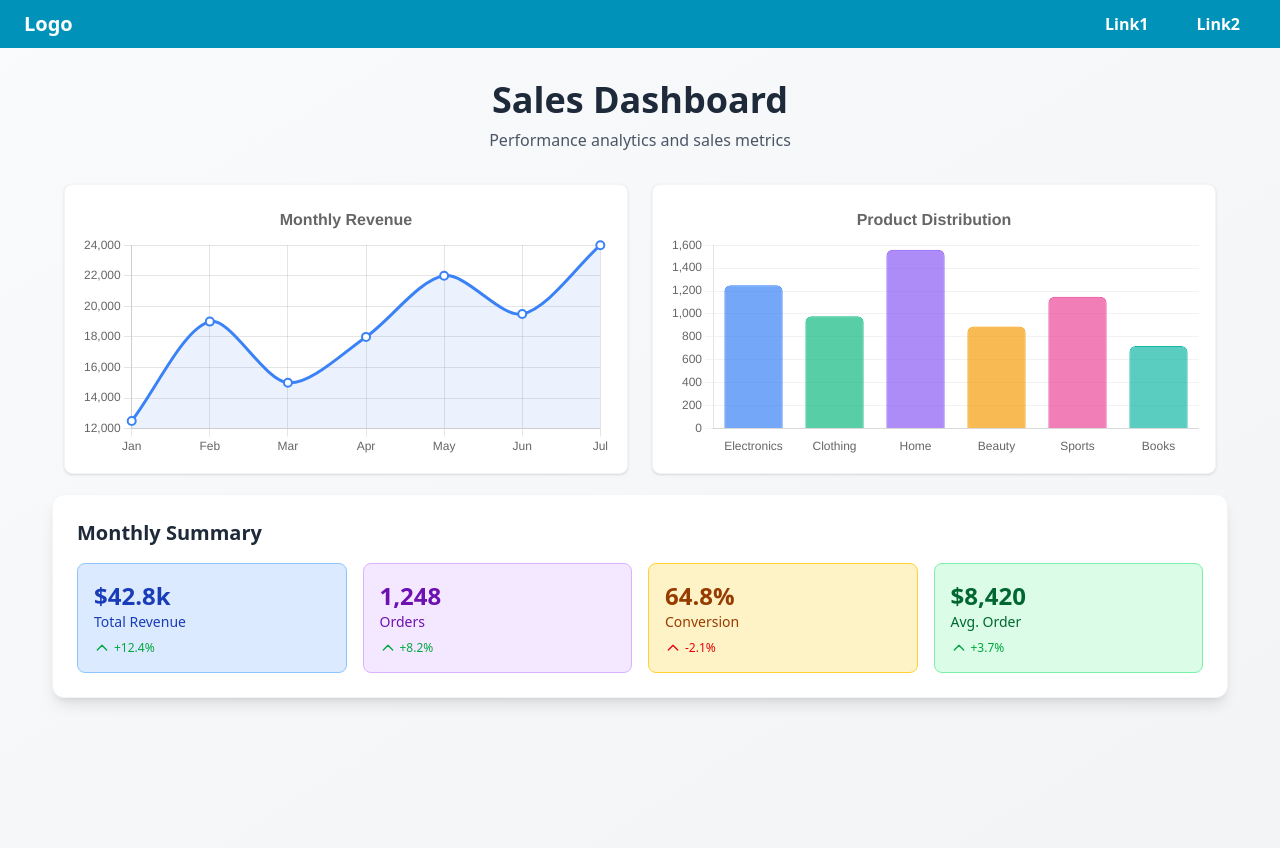
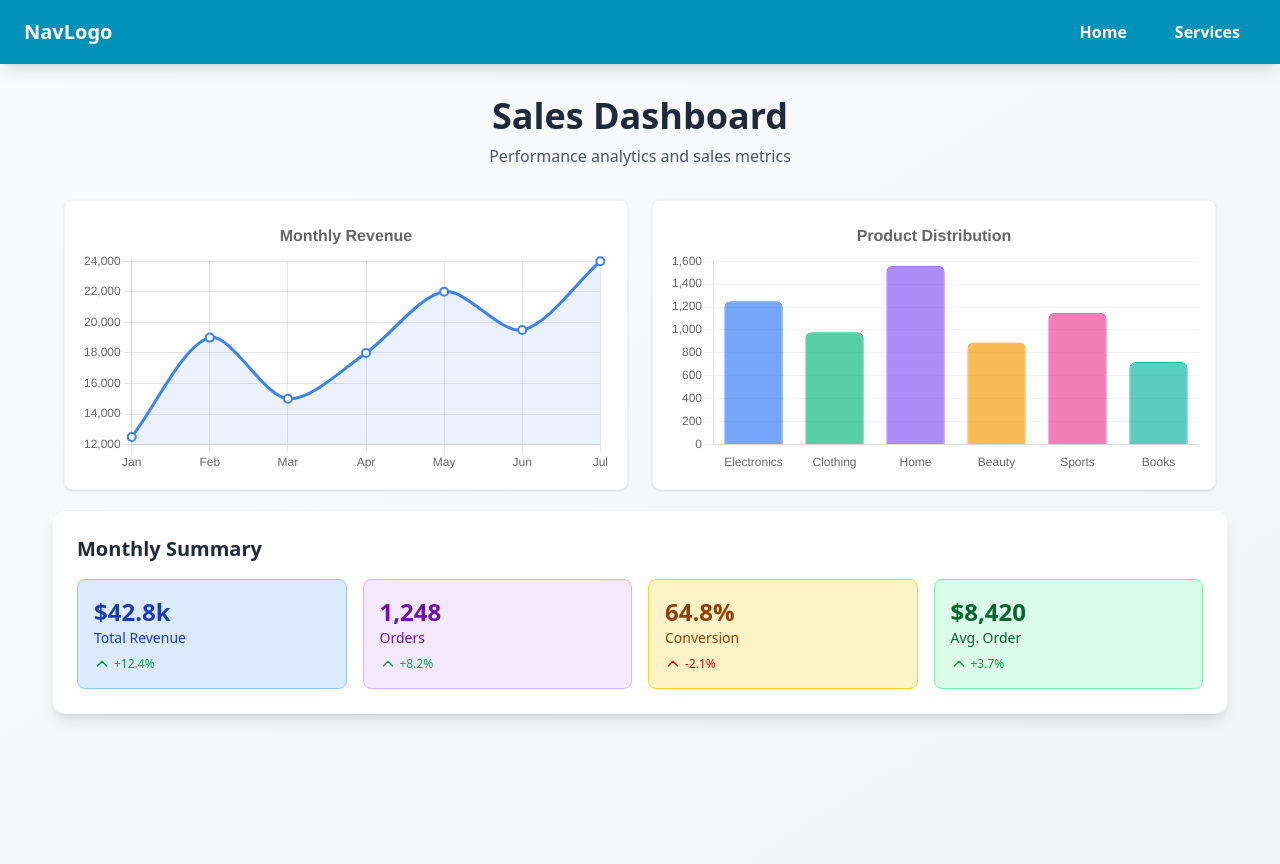
Before and after one commit to imshus/Meta-Scifor-Main-Project, a React (Vite) app: page / in a window 1280 px wide. Built offline with nearby package versions, Linux system fonts and the light colour scheme.

Commit message:
feat: improve navbar

```diff
--- a/src/components/Navbar/Navbar.tsx
+++ b/src/components/Navbar/Navbar.tsx
@@ -1,16 +1,104 @@
-function Navbar() {
+import { useEffect, useState } from 'react';
+import { FiMenu, FiX } from 'react-icons/fi';
+const Navbar: React.FC = () => {
+  const [windowWidth, setWindowWidth] = useState<number>(window.innerWidth);
+  const [isDrawerOpen, setIsDrawerOpen] = useState(false);
+  useEffect(() => {
+    const handleResize = () => setWindowWidth(window.innerWidth);
+    window.addEventListener('resize', handleResize);
+    return () => window.removeEventListener('resize', handleResize);
+  }, []);
+  const isMobile = windowWidth < 768;
+  interface NavLink {
+    label: string;
+    href: string;
+  }
+  const navLinks: NavLink[] = [
+    { label: "Home", href: "#" },
+    { label: "Services", href: "#" },
+  ];
+  const toggleDrawer = () => {
+    setIsDrawerOpen(!isDrawerOpen);
+  };
+  useEffect(() => {
+    const handleClickOutside = (e: MouseEvent) => {
+      if (isDrawerOpen && e.target instanceof Element) {
+        const drawer = document.querySelector('.drawer');
+        if (drawer && !drawer.contains(e.target)) {
+          setIsDrawerOpen(false);
+        }
+      }
+    };
+    document.addEventListener('mousedown', handleClickOutside);
+    return () => document.removeEventListener('mousedown', handleClickOutside);
+  }, [isDrawerOpen]);
   return (
-    <nav className="flex items-center justify-between sticky top-0 bg-cyan-600 h-12 w-full px-6">
-  <span className="text-white font-bold text-xl cursor-pointer">Logo</span>
-  <div className="flex space-x-4">
-    <a href="#" className="flex justify-center items-center text-white font-semibold hover:bg-cyan-700 px-4 py-1 rounded">
-      Link1
-    </a>
-    <a href="#" className="flex justify-center items-center text-white font-semibold hover:bg-cyan-700 px-4 py-1 rounded">
-      Link2
-    </a>
-  </div>
-</nav>
-  )
-}
-export default Navbar
+    <>
+      <nav className="flex items-center justify-between sticky top-0 bg-cyan-600 h-16 w-full px-6 z-50 shadow-lg">
+        <span className="text-white font-bold text-xl cursor-pointer">NavLogo</span>
+        {isMobile ? (
+          <button
+            onClick={toggleDrawer}
+            className="text-white p-2 rounded-md hover:bg-cyan-700 transition-colors"
+            aria-label="Toggle menu"
+          >
+            <FiMenu className="text-2xl" />
+          </button>
+        ) : (
+          <div className="flex flex-row gap-4">
+            {navLinks.map((link) => (
+              <a
+                key={link.label}
+                href={link.href}
+                className="flex justify-center items-center text-white font-semibold hover:bg-cyan-700 px-4 py-2 rounded transition-colors"
+              >
+                {link.label}
+              </a>
+            ))}
+          </div>
+        )}
+      </nav>
+      {isMobile && (
+        <div
+          className={`fixed inset-0 z-40 transition-opacity duration-300 ${
+            isDrawerOpen ? 'opacity-100 top-16' : 'opacity-0 pointer-events-none'
+          }`}
+        >
+          <div
+            className="absolute inset-0 bg-black/50"
+            onClick={toggleDrawer}
+          />
+          <div
+            className={`drawer absolute top-0 left-0 h-full w-64 bg-cyan-600 shadow-xl transform transition-transform duration-300 ${
+              isDrawerOpen ? 'translate-x-0' : '-translate-x-full'
+            }`}
+          >
+            <div className="flex justify-between items-center p-6 border-b border-cyan-700">
+              <span className="text-white font-bold text-xl">Menu</span>
+              <button
+                onClick={toggleDrawer}
+                className="text-white p-1 rounded-full hover:bg-cyan-700 transition-colors"
+                aria-label="Close menu"
+              >
+                <FiX className="text-2xl" />
+              </button>
+            </div>
+            <div className="flex flex-col py-4">
+              {navLinks.map((link) => (
+                <a
+                  key={link.label}
+                  href={link.href}
+                  className="flex items-center text-white font-medium hover:bg-cyan-700 px-6 py-4 transition-colors"
+                  onClick={toggleDrawer}
+                >
+                  {link.label}
+                </a>
+              ))}
+              </div>
+            </div>
+          </div>
+      )}
+    </>
+  );
+};
+export default Navbar;
```
